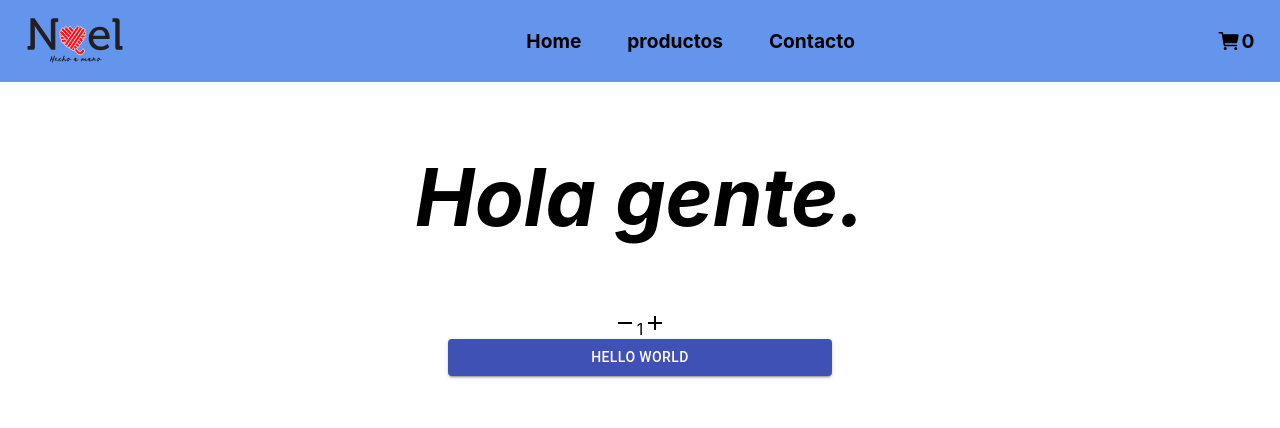
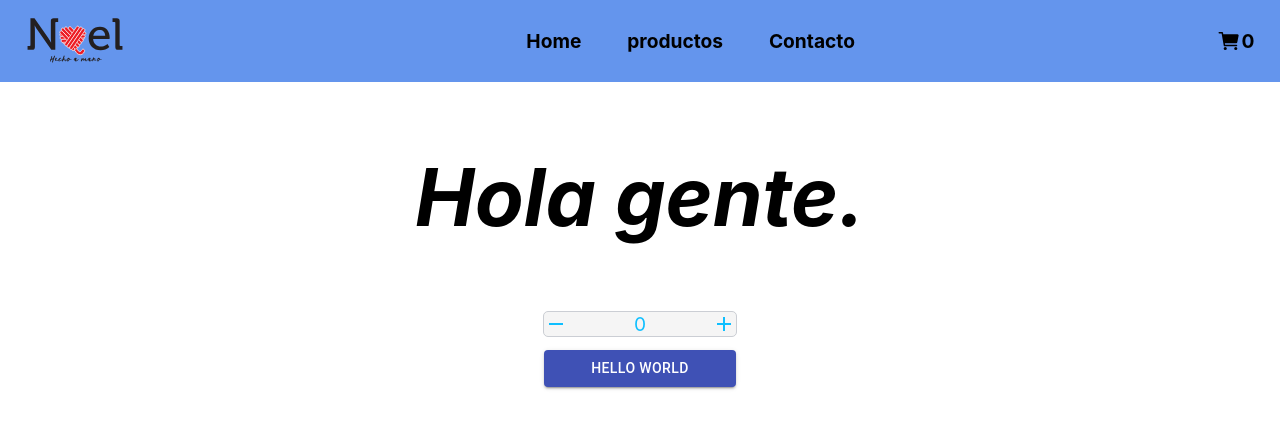
Before and after one commit to serphico/reactCoderhouse, a React (Create React App) app in the folder mundo-amigurumi/: page / in a window 1280 px wide. Shown: the top 428 px of the page. Built offline with nearby package versions, Linux system fonts and the light colour scheme.

Commit message:
ItemCount terminado

```diff
--- a/mundo-amigurumi/src/components/ItemCount/ItemCount.js
+++ b/mundo-amigurumi/src/components/ItemCount/ItemCount.js
@@ -1,6 +1,7 @@
 import React from 'react';
 import AddIcon from '@material-ui/icons/Add';
 import RemoveIcon from '@material-ui/icons/Remove';
+import './ItemCount.scss'
 
 const ItemCount = (props) => {
 
@@ -9,24 +10,26 @@ const ItemCount = (props) => {
 
     const [count, setCount] = React.useState(initial);
 
-
     const countAdd = () => {
-           if(count < stock){
+           if(count < stock && count > 0){
             setCount(count + 1 );
            }
     }
 
     const countRemove = () => {
 
-        if(count > initial){
+        if(count > initial && count > 0){
             setCount(
                 count - 1
                 );
         }
     }
 
+
+
+
     return(
-        <div>
+        <div className="countContainer">
             <RemoveIcon onClick={countRemove}></RemoveIcon>
                 <span>{count}</span>
             <AddIcon onClick={countAdd}></AddIcon>
--- a/mundo-amigurumi/src/components/ItemCount/ItemCount.scss
+++ b/mundo-amigurumi/src/components/ItemCount/ItemCount.scss
@@ -0,0 +1,17 @@
+.countContainer {
+  width: 15%;
+  display: flex;
+  flex-direction: row;
+  justify-content: space-between;
+  align-items: center;
+  background-color: #f5f5f5;
+  border: solid 1.5px #cbced4;
+  border-radius: 5px;
+  color: #0fbfff;
+  font-size: 1.2rem;
+  margin-bottom: 1%;
+
+  svg {
+    cursor: pointer;
+  }
+}
--- a/mundo-amigurumi/src/components/ItemListContainer/ItemListContainer.js
+++ b/mundo-amigurumi/src/components/ItemListContainer/ItemListContainer.js
@@ -7,7 +7,7 @@ const ItemListContainer = (props) => {
     return(
         <section>
             <h1>{props.greeting}</h1>
-            <ItemCount stock='5' initial='1'/>
+            <ItemCount stock='5' initial='0'/>
             <Button variant="contained" color="primary" >
                  Hello World
             </Button>
--- a/mundo-amigurumi/src/components/ItemListContainer/ItemListContainer.scss
+++ b/mundo-amigurumi/src/components/ItemListContainer/ItemListContainer.scss
@@ -13,6 +13,6 @@ section {
   }
 
   Button {
-    width: 30%;
+    width: 15%;
   }
 }
```
Also changed, not shown: 1 other file (tests, documents, lock files or other folders).
